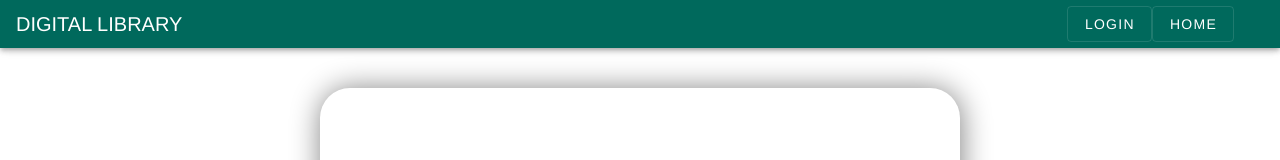
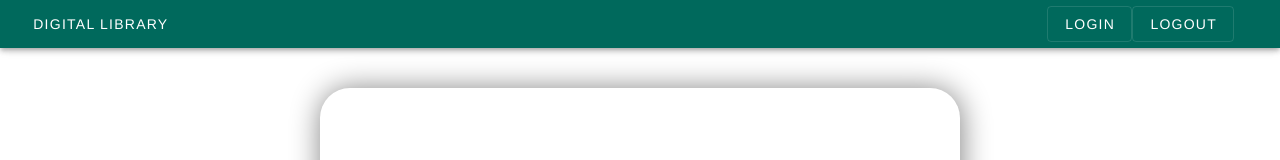
Before and after one commit to digital-gachilib/blob, a Vue app in the folder frontend/: page / in a window 1280 px wide. Shown: the top 160 px of the page. Built offline with nearby package versions, Linux system fonts and the light colour scheme.

Commit message:
Made the top-left text into a button

```diff
--- a/frontend/src/components/layout/HeaderButtonHome.vue
+++ b/frontend/src/components/layout/ButtonHome.vue
@@ -3,16 +3,14 @@
             v-on:click="go_to_home()"
             color="white"
             text
-            value="feed"
-            outlined
     >
-        <span>Home</span>
+        <span>DIGITAL LIBRARY</span>
     </v-btn>
 </template>
 
 <script>
     export default {
-        name: "HeaderButtonHome",
+        name: "ButtonHome",
         methods: {
             go_to_home() {
                 this.$router.push("/home")
--- /dev/null
+++ b/frontend/src/components/layout/ButtonLogin.vue
@@ -0,0 +1,26 @@
+<template>
+    <v-btn
+            v-on:click="go_to_login()"
+            color="white"
+            text
+            value="feed"
+            outlined
+    >
+        <span>Login</span>
+    </v-btn>
+</template>
+
+<script>
+    export default {
+        name: "ButtonLogin",
+        methods:{
+            go_to_login(){
+                this.$router.push("/login")
+            }
+        }
+    }
+</script>
+
+<style scoped>
+
+</style>
--- a/frontend/src/components/layout/HeaderButtonLogin.vue
+++ b/frontend/src/components/layout/ButtonLogout.vue
@@ -6,13 +6,13 @@
             value="feed"
             outlined
     >
-        <span>Login</span>
+        <span>Logout</span>
     </v-btn>
 </template>
 
 <script>
     export default {
-        name: "HeaderButtonLogin",
+        name: "ButtonLogout",
         methods:{
             go_to_login(){
                 this.$router.push("/login")
--- a/frontend/src/components/layout/Header.vue
+++ b/frontend/src/components/layout/Header.vue
@@ -5,13 +5,11 @@
                 dense
                 dark
         >
-            <v-toolbar-title>DIGITAL LIBRARY</v-toolbar-title>
-
+            <ButtonHome/>
             <v-spacer></v-spacer>
-
             <div id="nav">
-                <HeaderButtonLogin/>
-                <HeaderButtonHome/>
+                <ButtonLogin/>
+                <ButtonLogout/>
             </div>
 
         </v-app-bar>
@@ -19,11 +17,12 @@
 </template>
 
 <script>
-    import HeaderButtonLogin from "./HeaderButtonLogin";
-    import HeaderButtonHome from "./HeaderButtonHome";
+    import ButtonLogin from "./ButtonLogin";
+    import ButtonHome from "./ButtonHome";
+    import ButtonLogout from "./ButtonLogout";
 
     export default {
-        components: {HeaderButtonHome, HeaderButtonLogin},
+        components: {ButtonHome, ButtonLogin, ButtonLogout},
     }
 </script>
 
```
